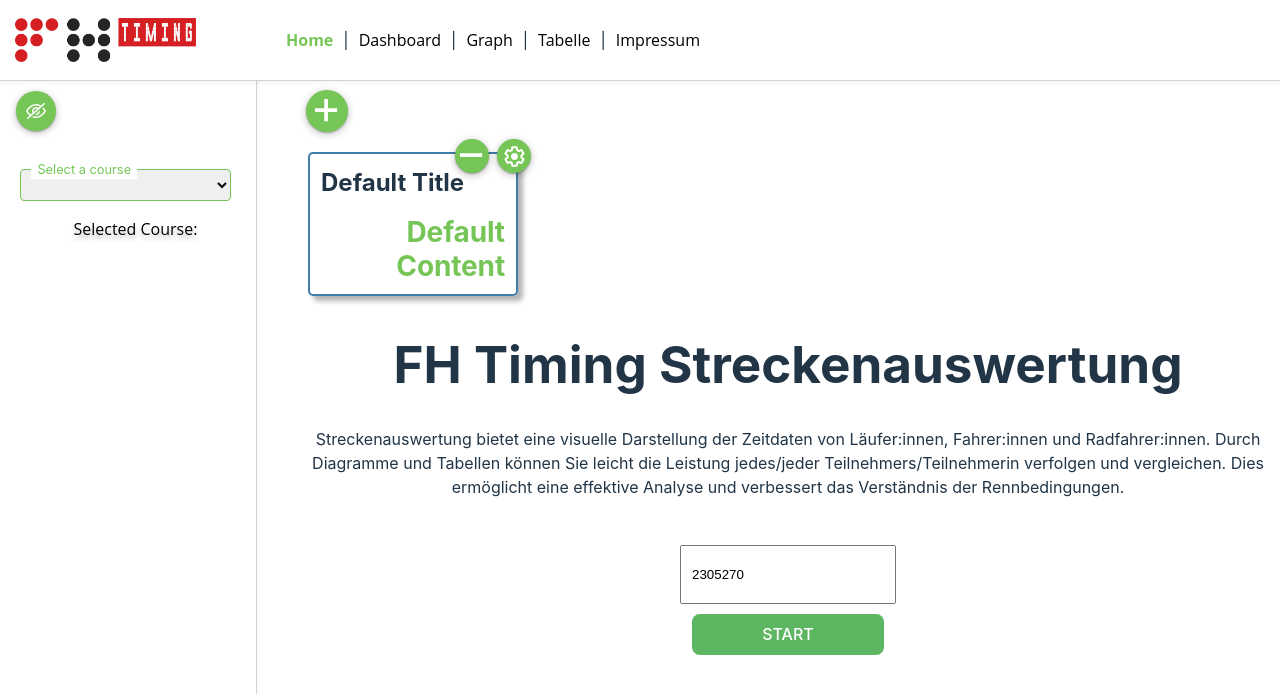
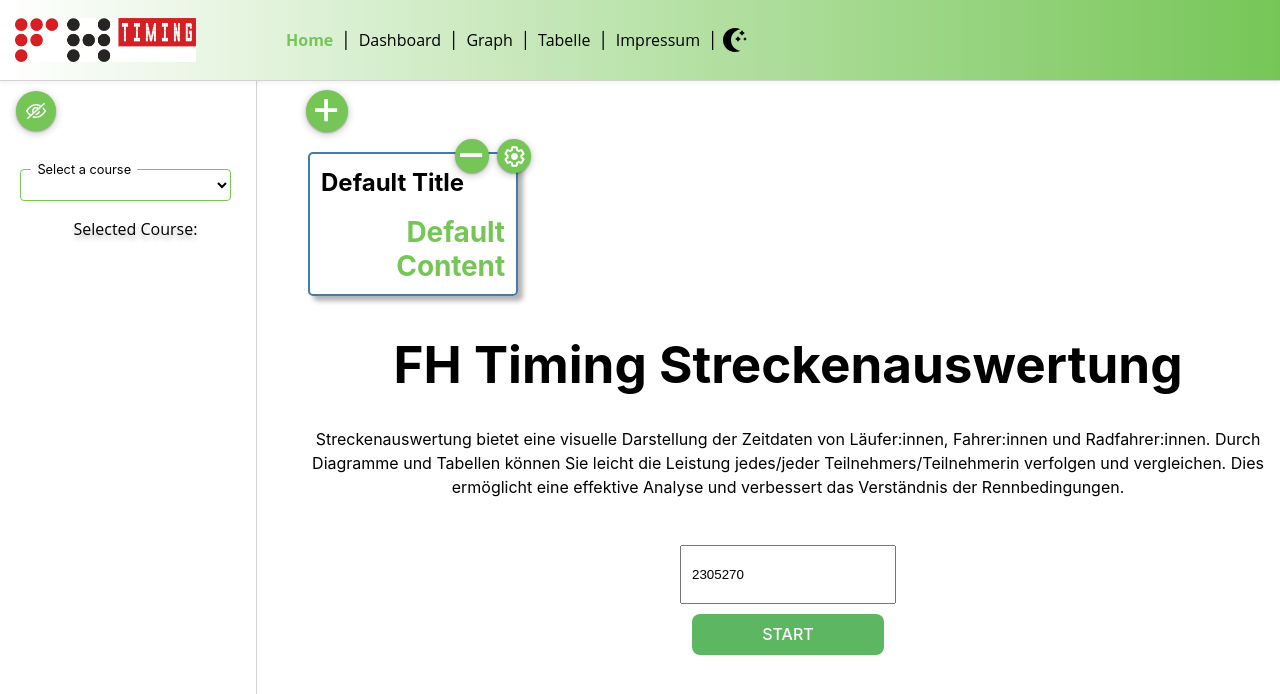
Before and after one commit to szeminator/fhtiming, a Vue app in the folder dashboard/: page / in a window 1280 px wide. Shown: the top 694 px of the page. Built offline with nearby package versions, Linux system fonts and the light colour scheme.

Commit message:
Update styles and add variables for background colors

```diff
--- a/dashboard/src/App.vue
+++ b/dashboard/src/App.vue
@@ -1,36 +1,39 @@
 <script setup lang="ts">
-import FHTimingHeader from './views/FHTimingHeader.vue'
+import FHTimingHeader from './views/FHTimingHeader.vue';
 import InfoBox from './components/InfoBox.vue';
 import Sidebar from './views/Sidebar.vue';
 import { ref, computed } from 'vue';
-import { v4 as uuidv4 } from 'uuid'; // You might need to install uuid
-
+import { v4 as uuidv4 } from 'uuid';
 
 const isSidebarVisible = ref(true);
-const infoBoxes = ref([{ title: "Info2" }]);
+const infoBoxes = ref([{ id: uuidv4(), title: "Info1" }]);
 
 const toggleIcon = computed(() => isSidebarVisible.value ? '/hide.svg' : '/show.svg');
 const hasInfoBoxes = computed(() => infoBoxes.value.length > 0);
 
-function toggleSidebar() {
+const toggleSidebar = () => {
   isSidebarVisible.value = !isSidebarVisible.value;
-}
+};
 
-function addInfoBox() {
-  infoBoxes.value.push({ id: uuidv4(), title: `Value${infoBoxes.value.length + 1}` });
-}
+const addInfoBox = () => {
+  infoBoxes.value.push({ id: uuidv4(), title: `Info${infoBoxes.value.length + 1}` });
+};
 
-function removeInfoBox(id) {
+const removeInfoBox = (id) => {
   const index = infoBoxes.value.findIndex(box => box.id === id);
   if (index > -1) {
     infoBoxes.value.splice(index, 1);
   }
-}
+};
+
+const handleModeToggle = (isDarkMode) => {
+  document.documentElement.classList.toggle('dark', isDarkMode);
+};
 </script>
 
 <template>
   <div class="header-sidebar-container">
-    <FHTimingHeader name="FHTimingHeader" />
+    <FHTimingHeader name="FHTimingHeader" @toggleMode="handleModeToggle" />
     <button @click="toggleSidebar" class="toggle-button">
       <img :src="toggleIcon" alt="Toggle Sidebar" />
     </button>
@@ -85,10 +88,16 @@ function removeInfoBox(id) {
 .sidebar {
   transition: transform 0.3s;
   transform: translateX(0); /* Default state */
+  background-color: var(--sidebar-bg); /* Use the background color variable */
+  color: var(--text-color);
+  transition: background-color 0.3s, color 0.3s;
 }
 
 .sidebar-hidden {
   transform: translateX(-100%); /* Hidden state */
+}
+.dark-theme .sidebar {
+  background-color: var(--sidebar-bg);
 }
 .toggle-button:focus {
   outline: none; /* Removes the outline on focus as well */
--- a/dashboard/src/components/Dashboard.vue
+++ b/dashboard/src/components/Dashboard.vue
@@ -30,8 +30,7 @@
         </tr>
       </thead>
       <tbody>
-        <tr v-for="data
-in chartdata" :key="data.start + combinedKeys.join('-') + renderKey">
+        <tr v-for="data in chartdata" :key="data.start + combinedKeys.join('-') + renderKey">
         <td v-for="key in combinedKeys" :key="key">
         {{ data[key] }}
       </td>
@@ -100,17 +99,24 @@ async function loadChartdata() {
 </script>
 
 <style scoped>
-
 .styled-table {
   width: 100%;
   border-collapse: collapse;
 }
 
 .styled-table th.header {
-  font-weight: bold;
+  font-weight: bold; /* Makes the header text bold */
+  border-bottom: 1px solid #000; /* Adds a thin bottom border, change color as needed */
+  padding: 10px; /* Adds padding around the text, adjust as needed */
 }
 
 .styled-table tr:nth-child(even) {
-  background-color: #EBF9F1;
+  background-color: var(--table-row-bg-light);
+  color: var(--table-row-text-light);
+}
+
+.dark-theme .styled-table tr:nth-child(even) {
+  background-color: var(--table-row-bg-dark);
+  color: var(--table-row-text-dark);
 }
 </style>
--- a/dashboard/src/components/Filterlogic.vue
+++ b/dashboard/src/components/Filterlogic.vue
@@ -103,7 +103,6 @@ onMounted(() => {
   font-style: normal;
   font-weight: 400;
   line-height: 24px;
-  color: #000;
   text-shadow: 0px 4px 4px rgba(0, 0, 0, 0.25);
   font-family: 'Open Sans', sans-serif;
 }
@@ -166,6 +165,7 @@ select {
   display: block; /* Ensure it doesn't inline with other elements */
   margin-left: auto; /* Centers the dropdown if its width is less than 100% */
   margin-right: auto;
+  color: var(--text-color);
 }
 
 .dropdown-container {
@@ -177,10 +177,9 @@ select {
   position: absolute;
   top: -0.6rem; /* Adjusts to move the label slightly above the select */
   left: 1rem; /* Adjusts to align with the text inside the select */
-  background: #ffffff; /* Assumes your sidebar background color */
   padding: 0 0.4rem;
+  background-color: var(--sidebar-bg); /* Use the background color variable */
   font-size: 0.8rem;
-  color: #76C657;
   transition: all 0.3s;
   pointer-events: none;
   user-select: none;
@@ -196,6 +195,6 @@ width: calc(100% - 30px);
   display: block;
   margin-top: 1.2rem;
   margin-left: 5px;
+  background-color: var(--sidebar-bg); /* Use the background color variable */
 }
-
 </style>
--- a/dashboard/src/components/InfoBox.vue
+++ b/dashboard/src/components/InfoBox.vue
@@ -71,7 +71,7 @@ function emitDeleteEvent() {
     gap: 10px;
     border-radius: 5px;
     border: 2px solid var(--Bright-Cape-colors-BC-Blue, #417DA8);
-    box-shadow: 5px 5px 5px 0px rgba(8, 3, 3, 0.3);
+    box-shadow: 5px 5px 5px 0px var(--infobox-shadow);
   }
 
   .title {
@@ -124,25 +124,10 @@ function emitDeleteEvent() {
   align-items: center;
 }
 
-
-/* .config-icon {
-  background-color: #76C657;
-  border-radius: 50%;
-  padding: 4px;
-  width: 24px;
-  height: 24px;
-  box-shadow: 0px 2px 6px 2px rgba(0, 0, 0, 0.15), 0px 1px 2px 0px rgba(0, 0, 0, 0.30);
-  display: flex;
-  justify-content: center;
-  align-items: center;
-} */
-
 .delete-button img, .config-icon img {
   display: block;
   margin: auto; /* This centers the image within the flex container */
   width: 24px; /* Adjust if necessary */
   height: 24px; /* Adjust if necessary */
 }
-
-
-  </style>
+</style>
--- a/dashboard/src/components/InfoBoxOptions.vue
+++ b/dashboard/src/components/InfoBoxOptions.vue
@@ -53,7 +53,7 @@ onUnmounted(() => {
 
   // Example options data
   const options = [
-  { id: 1, modalTitle: 'Modal Option 1', contentTitle: 'Content Title 1', content: 'Content for Option 1' },
+  { id: 1, modalTitle: 'Wer ist die derzeit schnellste Frau?', contentTitle: 'Derzeit führende Frau', content: 'Content for Option 1' },
 { id: 2, modalTitle: 'Modal Option 2', contentTitle: 'Content Title 2', content: 'Content for Option 2' },
 // Add more options as needed
 ];
@@ -78,7 +78,7 @@ onUnmounted(() => {
     left: 0;
     width: 100%;
     height: 100%;
-    background-color: rgba(0, 0, 0, 0.5);
+    background-color: var(--bg-color); /* Use the background color variable */
     display: flex;
     justify-content: center;
     align-items: center;
@@ -87,10 +87,11 @@ onUnmounted(() => {
 
   .modal-content {
     /* Styles for the modal content */
-    background-color: white;
-    padding: 20px;
+    background-color: var(--bg-color); /* Use the background color variable */
     border-radius: 5px;
     box-shadow: 0px 5px 15px rgba(0, 0, 0, 0.2);
+    color: #76C657;
+
   }
 
   ul {
--- /dev/null
+++ b/dashboard/src/components/ModeSwitch.vue
@@ -0,0 +1,49 @@
+<template>
+    <div class="mode-switch">
+        <button @click="toggleMode">
+            <img v-if="isDarkMode" src="/light.svg" alt="Light Mode"/>
+            <img v-else src="/dark.svg" alt="Dark Mode"/>
+        </button>
+    </div>
+
+</template>
+
+<script setup lang="ts">
+import { ref, watchEffect } from 'vue';
+
+const isDarkMode = ref(false);
+
+const toggleMode = () => {
+  isDarkMode.value = !isDarkMode.value;
+  if (isDarkMode.value) {
+    document.documentElement.classList.add('dark-theme');
+    document.documentElement.classList.remove('light-theme');
+  } else {
+    document.documentElement.classList.add('light-theme');
+    document.documentElement.classList.remove('dark-theme');
+  }
+};
+
+
+watchEffect(() => {
+  if (window.matchMedia('(prefers-color-scheme: dark)').matches) {
+    isDarkMode.value = true;
+  }
+});
+</script>
+
+<style scoped>
+.mode-switch button {
+    background: transparent;
+    border: none;
+    cursor: pointer;
+    display: flex;
+    align-items: center;
+    justify-content: center;
+    padding: 8px;
+}
+
+.mode-switch-button:focus {
+  outline: none; /* Optional: removes outline on focus */
+}
+</style>
--- a/dashboard/src/style.css
+++ b/dashboard/src/style.css
@@ -3,14 +3,43 @@
   line-height: 1.5;
   font-weight: 400;
 
+  --text-color: var(--text-color-light); /* Default to light mode */
+  --bg-color: var(--bg-color-light); /* Default to light mode */
+  --bg-color-light: rgba(255, 255, 255, 0.87);
+  --text-color-light: #000000;
+  --bg-color-dark: #242424; /* Dark mode background color */
+  --text-color-dark: #FFFFFF; /* Dark mode text color */
+  --infobox-shadow: rgba(8, 3, 3, 0.3); /* Default shadow color for light mode */
+  --sidebar-bg: #FFFFFF; /* Default background for sidebar */
+  --table-row-bg: #EBF9F1; /* Default light mode background color for table rows */
+  --table-row-text: #000000;
+
   color-scheme: light dark;
   color: rgba(255, 255, 255, 0.87);
-  background-color: #242424;
 
   font-synthesis: none;
   text-rendering: optimizeLegibility;
   -webkit-font-smoothing: antialiased;
   -moz-osx-font-smoothing: grayscale;
+}
+
+.light-theme {
+  --text-color: var(--text-color-light);
+  --bg-color: var(--bg-color-light);
+  --table-row-bg-light: #EBF9F1; /* Light mode background color for table rows */
+  --table-row-text-light: #000000; /* Light mode text color for table rows */
+  --sidebar-bg: #FFFFFF; /* Light mode background for sidebar */
+  --infobox-shadow: rgba(8, 3, 3, 0.3); /* Original shadow color for light mode */
+}
+
+/* Dark Theme */
+.dark-theme {
+  --text-color: var(--text-color-dark);
+  --bg-color: var(--bg-color-dark);
+  --table-row-bg-dark: #76C657; /* Dark mode background color for table rows */
+  --table-row-text-dark: #000000; /* Dark mode text color for table rows */
+  --sidebar-bg: #1b1b1b; /* Dark mode background for sidebar */
+  --infobox-shadow: rgba(65, 125, 168, 0.3); /* Fading blue shadow for dark mode */
 }
 
 a {
@@ -23,16 +52,23 @@ a:hover {
 }
 
 body {
-  margin: 0;
   display: flex;
   place-items: center;
   min-width: 320px;
-  min-height: 100vh;
+  color: var(--text-color);
+  background-color: var(--bg-color);
+  margin: 0;
+  padding: 0;
 }
 
 h1 {
   font-size: 3.2em;
   line-height: 1.1;
+}
+
+:root, body {
+  transition: background-color 0.3s, color 0.3s;
+  /* Add other properties as needed */
 }
 
 button {
@@ -66,16 +102,3 @@ button:focus-visible {
   padding: 2rem;
   text-align: center;
 }
-
-@media (prefers-color-scheme: light) {
-  :root {
-    color: #213547;
-    background-color: #ffffff;
-  }
-  a:hover {
-    color: #747bff;
-  }
-  button {
-    background-color: #f9f9f9;
-  }
-}
--- a/dashboard/src/views/FHTimingHeader.vue
+++ b/dashboard/src/views/FHTimingHeader.vue
@@ -9,12 +9,23 @@
         <router-link to="/dashboard" class="nav-link">Dashboard</router-link> |
         <router-link to="/graph" class="nav-link">Graph</router-link> |
         <router-link to="/table" class="nav-link">Tabelle</router-link> |
-        <router-link to="/impressum" class="nav-link">Impressum</router-link>
+        <router-link to="/impressum" class="nav-link">Impressum</router-link> |
+        <ModeSwitch @toggle-mode="handleModeToggle" />
       </div>
     </div>
   </nav>
 </template>
 
+<script setup lang="ts">
+import { defineEmits } from 'vue';
+import ModeSwitch from '../components/ModeSwitch.vue';
+
+const emit = defineEmits(['toggle-mode']);
+
+const handleModeToggle = (isDarkMode) => {
+  emit('toggle-mode', isDarkMode);
+};
+</script>
 
 <style scoped>
 .navbar {
@@ -23,11 +34,12 @@
   left: 0;
   width: 100%;
   height: 80px;
-  background-color: white;
   border-bottom: 1px solid #d3d3d3;
   box-shadow: 0 2px 4px rgba(0, 0, 0, 0.05);
   z-index: 1010;
+  background-image: linear-gradient(to right, #ffffff, #76C657);
 }
+
 
 .navbar-grid {
   display: grid;
@@ -47,6 +59,7 @@
   align-items: center;
   justify-content: flex-start;
   padding-left: 20px;
+  color: #000;
 }
 
 .navbar-icon {
@@ -72,5 +85,4 @@
   font-weight: bold;
   color: #76C657;
 }
-
 </style>
--- a/dashboard/src/views/Sidebar.vue
+++ b/dashboard/src/views/Sidebar.vue
@@ -31,7 +31,7 @@ const props = defineProps({
   overflow-y: auto; /* Add scroll for overflow content */
   border-right: 1px solid #d3d3d3; /* Greyish border at the bottom */
   box-shadow: 0 2px 4px rgba(0, 0, 0, 0.05); /* Slight shadow for depth */
-  background: white;
+  background-color: var(--sidebar-bg); /* Use the background color variable */
 }
 
 .sidebar-content {
```
Also changed, not shown: dashboard/public/dark.svg (added), dashboard/public/light.svg (added). Lines whose indentation alone changed are shown as unchanged.
